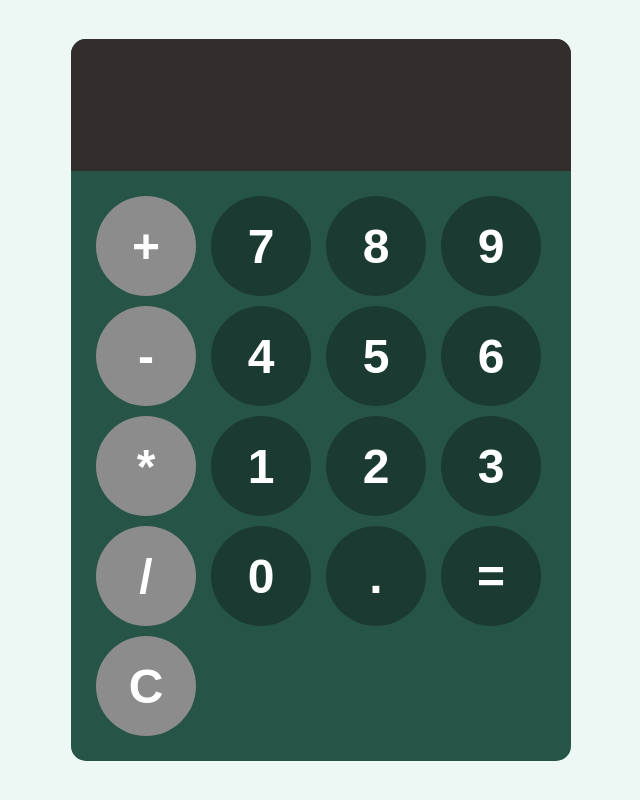
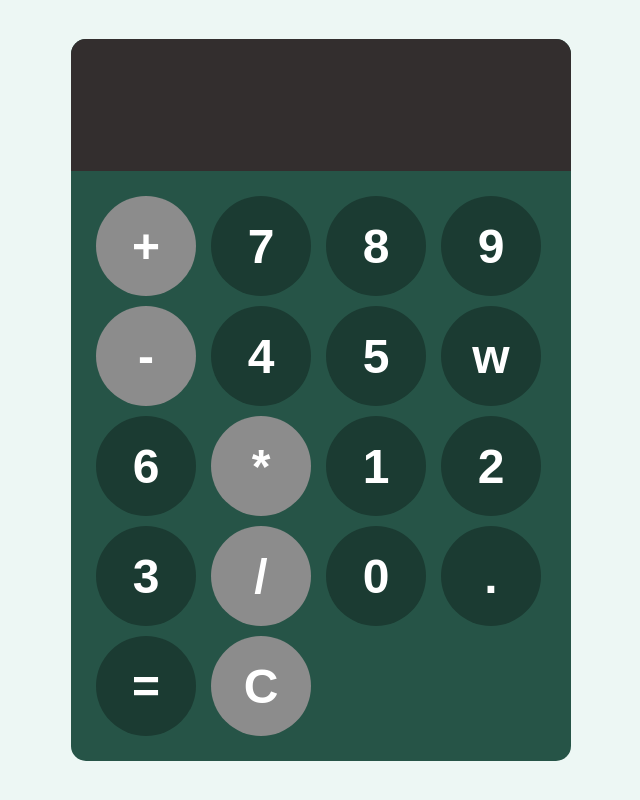
Before and after one commit to Wild855/JSCalculatorDeployment, a plain HTML site: page index.html in a window 1280 px wide. Shown: the whole page, without its empty margins (319-959 px from the left). Drawn offline with Linux system fonts and the light colour scheme.

Commit message:
step minor change

```diff
--- a/index.html
+++ b/index.html
@@ -26,6 +26,7 @@
             <button onclick="appendToDisplay('-')" class= "operator-btn" >-</button>
             <button onclick="appendToDisplay('4')">4</button>
             <button onclick="appendToDisplay('5')">5</button>
+            <button onclick="appendToDisplay('7')">w</button>
 
 
             <button onclick="appendToDisplay('6')">6</button>
```
